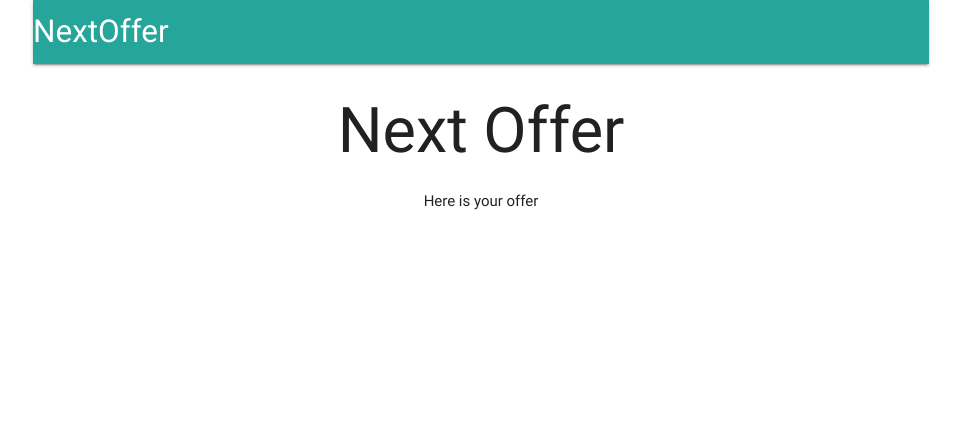
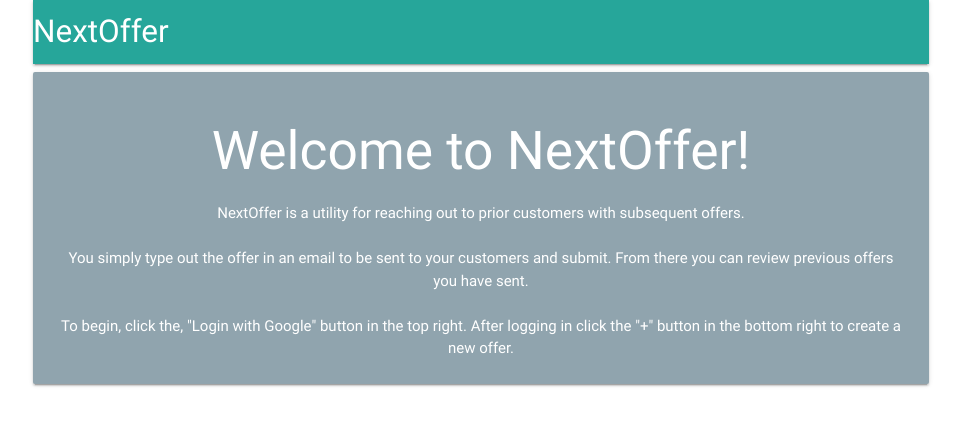
Before and after one commit to tspeaks/next-offer, a React (Create React App) app in the folder client/: page / in a window 1280 px wide. Shown: the top 426 px of the page, without its empty margins (159-1120 px from the left). Built offline with nearby package versions, Linux system fonts and the light colour scheme; no server answers.

Commit message:
webhook fix

```diff
--- a/client/src/components/Landing.js
+++ b/client/src/components/Landing.js
@@ -1,12 +1,27 @@
-import React from 'react';
+import React from "react";
 
 const Landing = () => {
 	return (
-		<div style={{ textAlign: 'center' }}>
-			<h1>
-				Next Offer
-			</h1>
-				Here is your offer
+		<div className="card blue-grey lighten-2">
+			<div className="card-content">
+				<div style={{ textAlign: "center" }}>
+					<h2 className="white-text">Welcome to NextOffer!</h2>
+					<p className="white-text">
+					NextOffer is a utility for reaching out to prior customers
+					with subsequent offers.
+					<br />
+					<br />
+					You simply type out the offer in an email to be sent to your
+					customers and submit. From there you can review previous
+					offers you have sent.
+					<br />
+					<br />
+					To begin, click the, "Login with Google" button in the top
+					right. After logging in click the "+" button in the bottom
+					right to create a new offer.
+					</p>
+				</div>
+			</div>
 		</div>
 	);
 };
--- a/client/src/components/offerComponents/OfferList.js
+++ b/client/src/components/offerComponents/OfferList.js
@@ -20,9 +20,9 @@ class OfferList extends Component {
 							Sent On: {new Date(offer.dateSent).toLocaleDateString()}
 						</p>
 					</div>
-					<div className="card-action">
-						<a>Yes: {offer.yes}</a>
-						<a>No: {offer.no}</a>
+					<div className="card-action disabled">
+						<a className="amber-text lighten-3">Yes: {offer.yes}</a>
+						<a className="amber-text lighten-3">No: {offer.no}</a>
 					</div>
 				</div>
 			);
```
Also changed, not shown: 2 other files (tests, documents, lock files or other folders).
